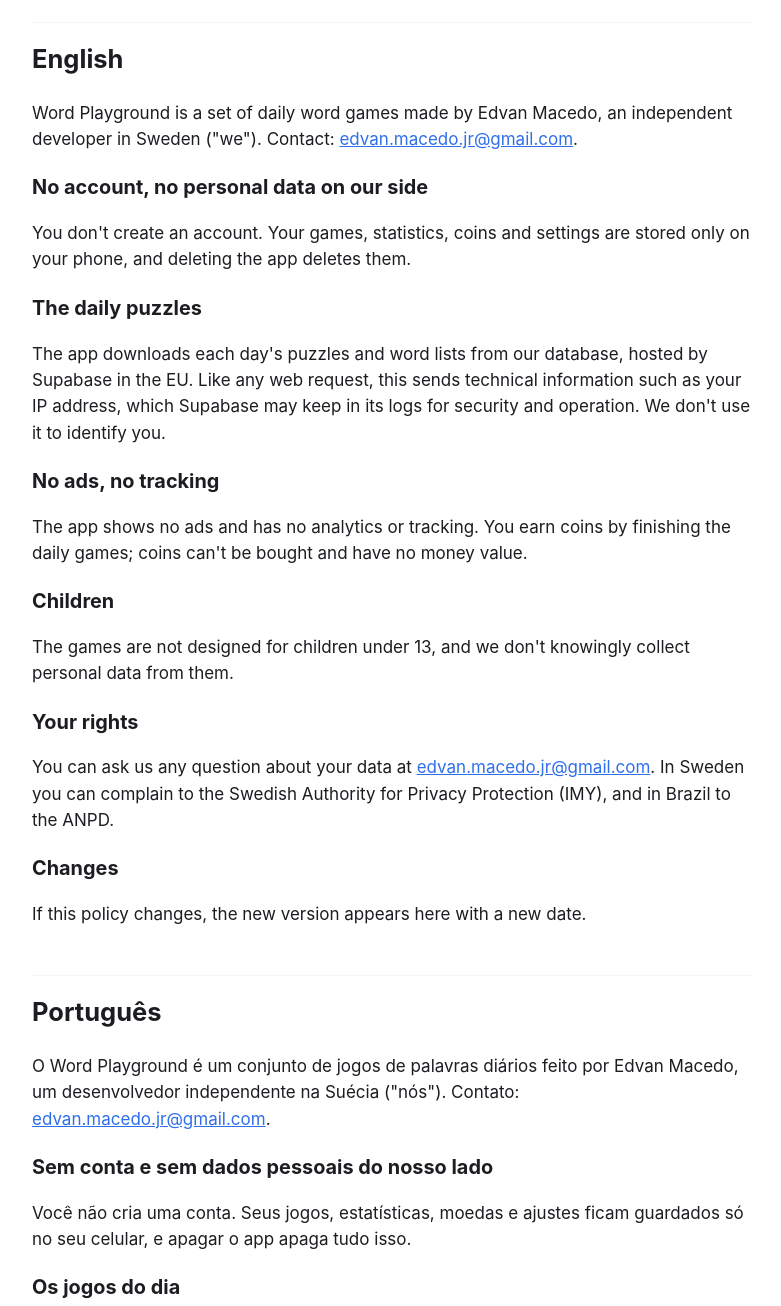
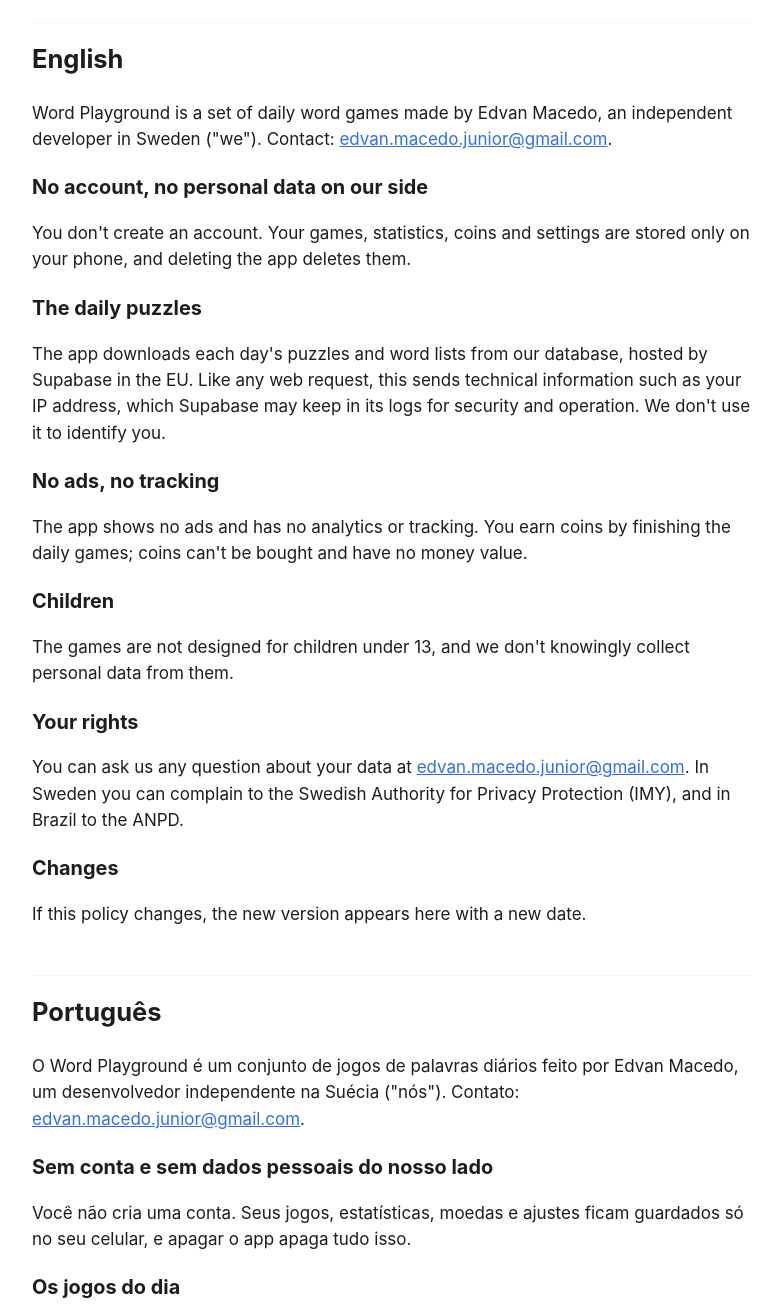
Before and after one commit to edjmacedo/edjmacedo.github.io, a plain HTML site: page privacy.html in a window 1280 px wide. Shown: the part 200-1506 px from the top of the page, without its empty margins (248-1029 px from the left). Drawn offline with Linux system fonts and the light colour scheme.

Commit message:
Use the new contact address in the privacy policy
Co-Authored-By: Claude Opus 5.5 <noreply@anthropic.com>

```diff
--- a/privacy.html
+++ b/privacy.html
@@ -19,7 +19,7 @@
         <h2>English</h2>
         <p>
           Word Playground is a set of daily word games made by Edvan Macedo, an
-          independent developer in Sweden ("we"). Contact: <a href="mailto:edvan.macedo.jr@gmail.com">edvan.macedo.jr@gmail.com</a>.
+          independent developer in Sweden ("we"). Contact: <a href="mailto:edvan.macedo.junior@gmail.com">edvan.macedo.junior@gmail.com</a>.
         </p>
         <h3>No account, no personal data on our side</h3>
         <p>
@@ -48,7 +48,7 @@
         </p>
         <h3>Your rights</h3>
         <p>
-          You can ask us any question about your data at <a href="mailto:edvan.macedo.jr@gmail.com">edvan.macedo.jr@gmail.com</a>. In
+          You can ask us any question about your data at <a href="mailto:edvan.macedo.junior@gmail.com">edvan.macedo.junior@gmail.com</a>. In
           Sweden you can complain to the Swedish Authority for Privacy
           Protection (IMY), and in Brazil to the ANPD.
         </p>
@@ -63,7 +63,7 @@
         <p>
           O Word Playground é um conjunto de jogos de palavras diários feito por
           Edvan Macedo, um desenvolvedor independente na Suécia ("nós"). Contato:
-          <a href="mailto:edvan.macedo.jr@gmail.com">edvan.macedo.jr@gmail.com</a>.
+          <a href="mailto:edvan.macedo.junior@gmail.com">edvan.macedo.junior@gmail.com</a>.
         </p>
         <h3>Sem conta e sem dados pessoais do nosso lado</h3>
         <p>
@@ -105,7 +105,7 @@
         <h2>Svenska</h2>
         <p>
           Word Playground är dagliga ordspel som görs av Edvan Macedo, en
-          oberoende utvecklare i Sverige ("vi"). Kontakt: <a href="mailto:edvan.macedo.jr@gmail.com">edvan.macedo.jr@gmail.com</a>.
+          oberoende utvecklare i Sverige ("vi"). Kontakt: <a href="mailto:edvan.macedo.junior@gmail.com">edvan.macedo.junior@gmail.com</a>.
         </p>
         <h3>Inget konto och inga personuppgifter hos oss</h3>
         <p>
@@ -134,7 +134,7 @@
         </p>
         <h3>Dina rättigheter</h3>
         <p>
-          Du kan ställa frågor om dina uppgifter till <a href="mailto:edvan.macedo.jr@gmail.com">edvan.macedo.jr@gmail.com</a>. Du kan
+          Du kan ställa frågor om dina uppgifter till <a href="mailto:edvan.macedo.junior@gmail.com">edvan.macedo.junior@gmail.com</a>. Du kan
           klaga hos Integritetsskyddsmyndigheten (IMY).
         </p>
         <h3>Ändringar</h3>
```
